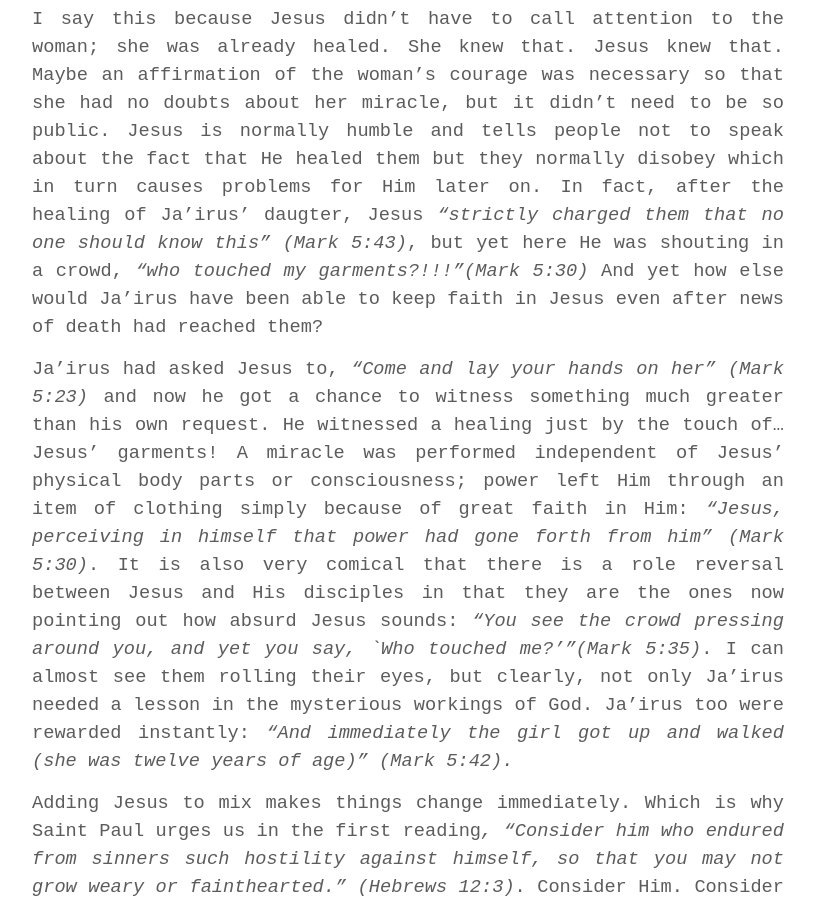
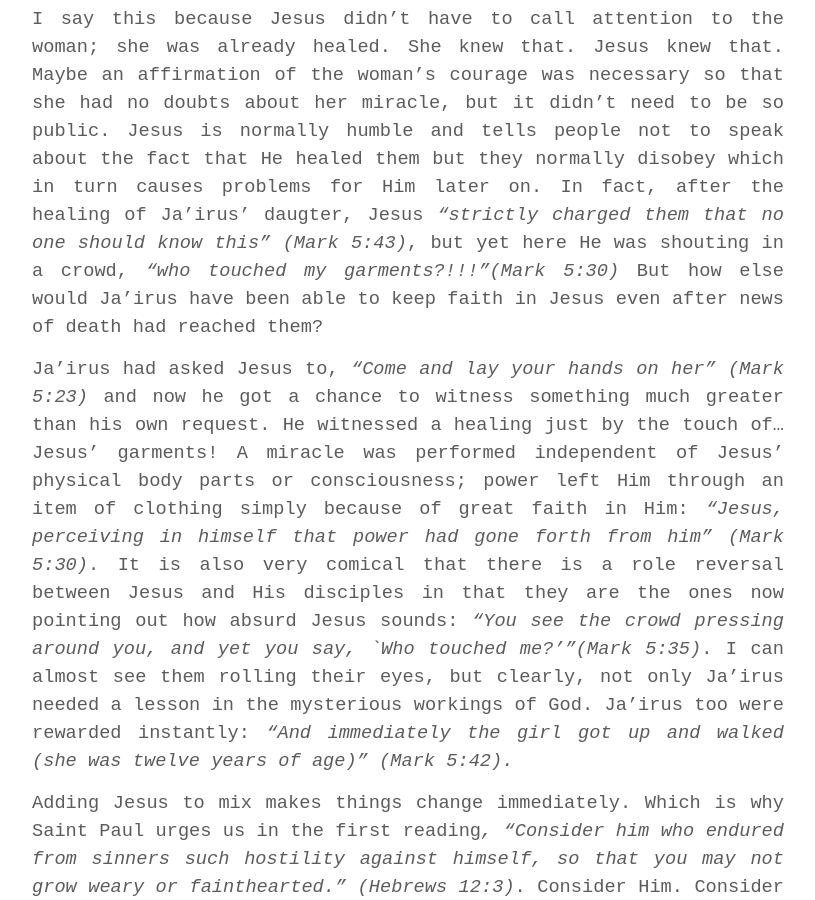
Before and after one commit to soulatcrossroad/dawnscribbler.github.io, a Jekyll site: the page built from _posts/2019-02-05-dead-end-is-not-the-end.md, in a window 1280 px wide and 900 px high, scrolled down 1769 px. Shown: the whole window, without its empty margins (232-1047 px from the left). Built offline with Jekyll 4.4.1, drawn with Linux system fonts in a browser that asks for light colours; some web fonts are replaced.

Commit message:
Update 2019-02-05-dead-end-is-not-the-end.md

```diff
--- a/_posts/2019-02-05-dead-end-is-not-the-end.md
+++ b/_posts/2019-02-05-dead-end-is-not-the-end.md
@@ -59,7 +59,7 @@ affirmation of the woman’s courage was necessary so that she had no doubts abo
 her miracle, but it didn’t need to be so public. Jesus is normally humble and
 tells people not to speak about the fact that He healed them but they normally
 disobey which in turn causes problems for Him later on. In fact, after the healing of Ja’irus' daugter, Jesus *“strictly charged them that no one should know this" (Mark 5:43)*, but yet here He was
-shouting in a crowd, *“who touched my garments?!!!”(Mark 5:30)* And yet how else would
+shouting in a crowd, *“who touched my garments?!!!”(Mark 5:30)* But how else would
 Ja’irus have been able to keep faith in Jesus even after news of
 death had reached them?
 
```
